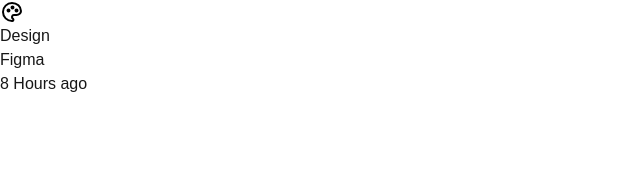
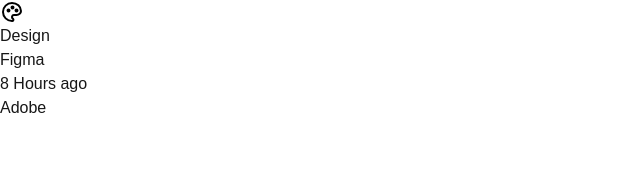
Before and after one commit to 2413019-code/tugas-web, a Next.js app: page /learn in a window 1280 px wide. Shown: the top 186 px of the page, without its empty margins (0-640 px from the left). Built offline with nearby package versions, Linux system fonts and the light colour scheme.

Commit message:
first commit

```diff
--- a/app/learn/page.tsx
+++ b/app/learn/page.tsx
@@ -10,6 +10,8 @@
           <p>Figma</p>
           <p>8 Hours ago</p>
         </div>
+
+        <div>Adobe</div>
     </div>
 
 );
```
Also changed, not shown: 1 other file (tests, documents, lock files or other folders).
